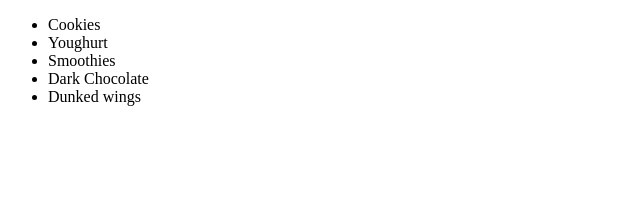
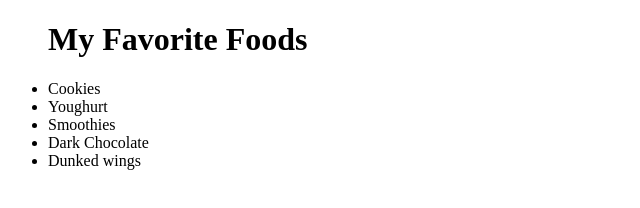
Before and after one commit to nonie186/HTML-and-CSS-Basic-Course, a plain HTML site: page Exercise 4/unordered-list.html in a window 1280 px wide. Shown: the whole page, without its empty margins (0-640 px from the left). Drawn offline with Linux system fonts and the light colour scheme.

Commit message:
added h1 to my list

```diff
--- a/Exercise 4/unordered-list.html
+++ b/Exercise 4/unordered-list.html
@@ -7,6 +7,7 @@
 </head>
 <body>
     <ul>
+        <h1>My Favorite Foods</h1>
         <li>Cookies</li>
         <li>Youghurt</li>
         <li>Smoothies</li>
```
